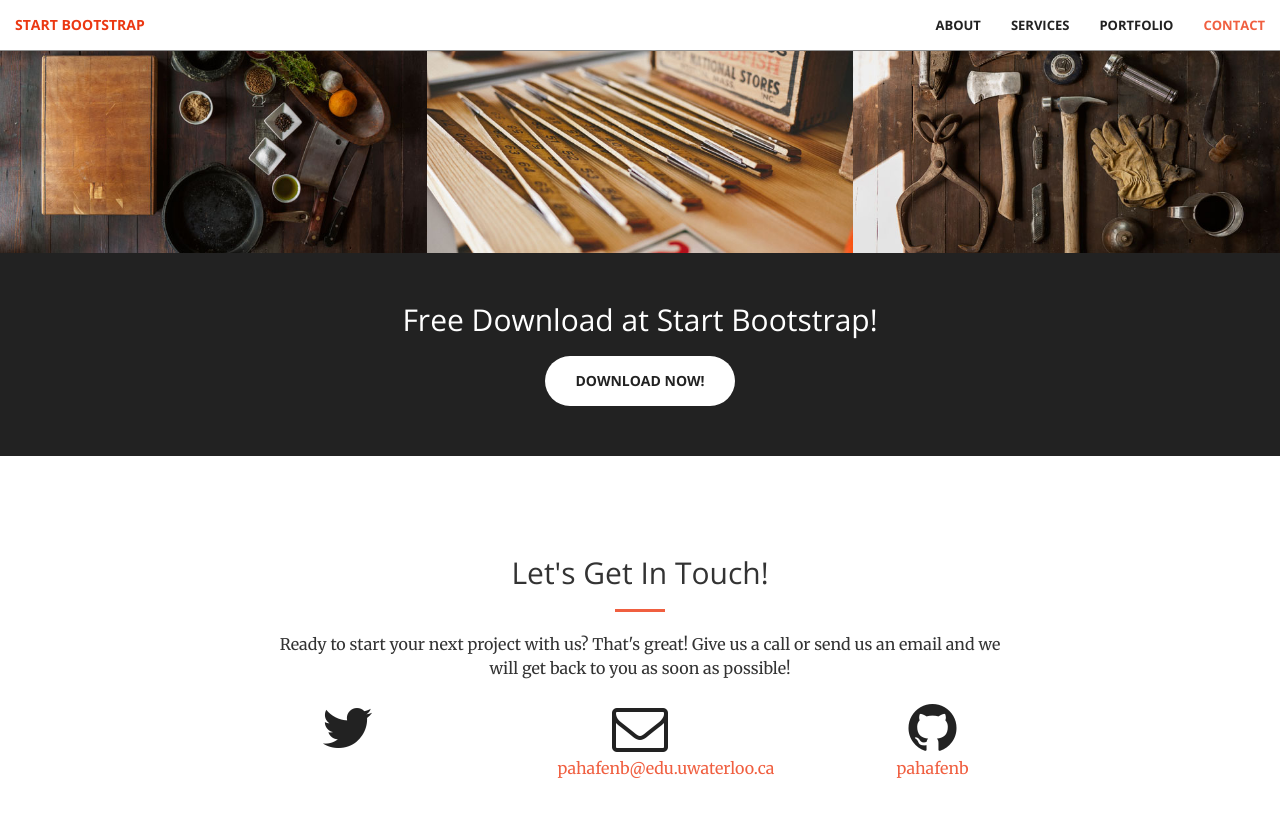
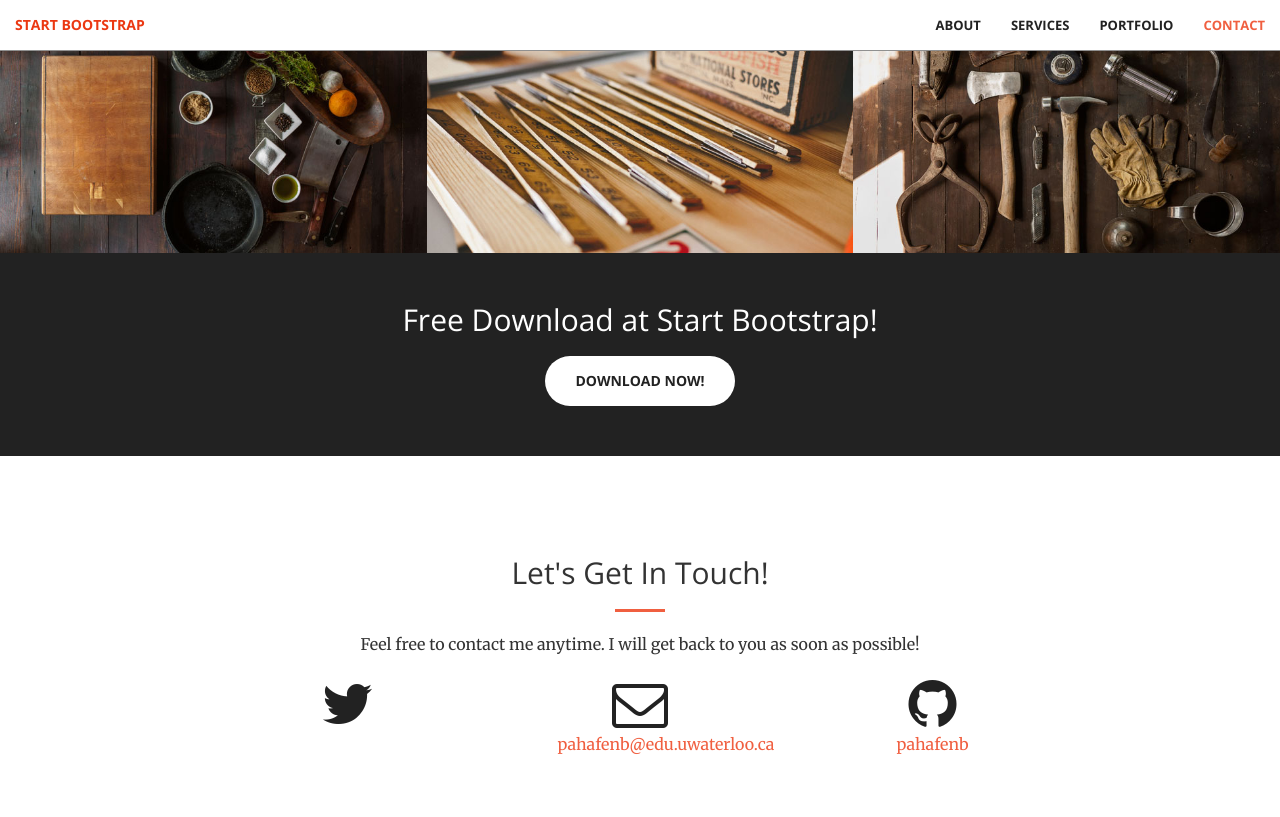
Before and after one commit to pahafenb/pahafenb.github.io, a Jekyll site: the page built from index.html, in a window 1280 px wide and 900 px high, scrolled down 1981 px. Shown: the top 817 px of the window. Built offline with Jekyll 4.4.1, drawn with Linux system fonts in a browser that asks for light colours.

Commit message:
Update contact.html

```diff
--- a/_includes/contact.html
+++ b/_includes/contact.html
@@ -4,7 +4,7 @@
             <div class="col-lg-8 col-lg-offset-2 text-center">
                 <h2 class="section-heading">Let's Get In Touch!</h2>
                 <hr class="primary">
-                <p>Ready to start your next project with us? That's great! Give us a call or send us an email and we will get back to you as soon as possible!</p>
+                <p>Feel free to contact me anytime. I will get back to you as soon as possible!</p>
             </div>
         <div class="col-lg-2 col-lg-offset-2 text-center">
             <a href="https://twitter.com/{{ site.twitter_username }}">
```
